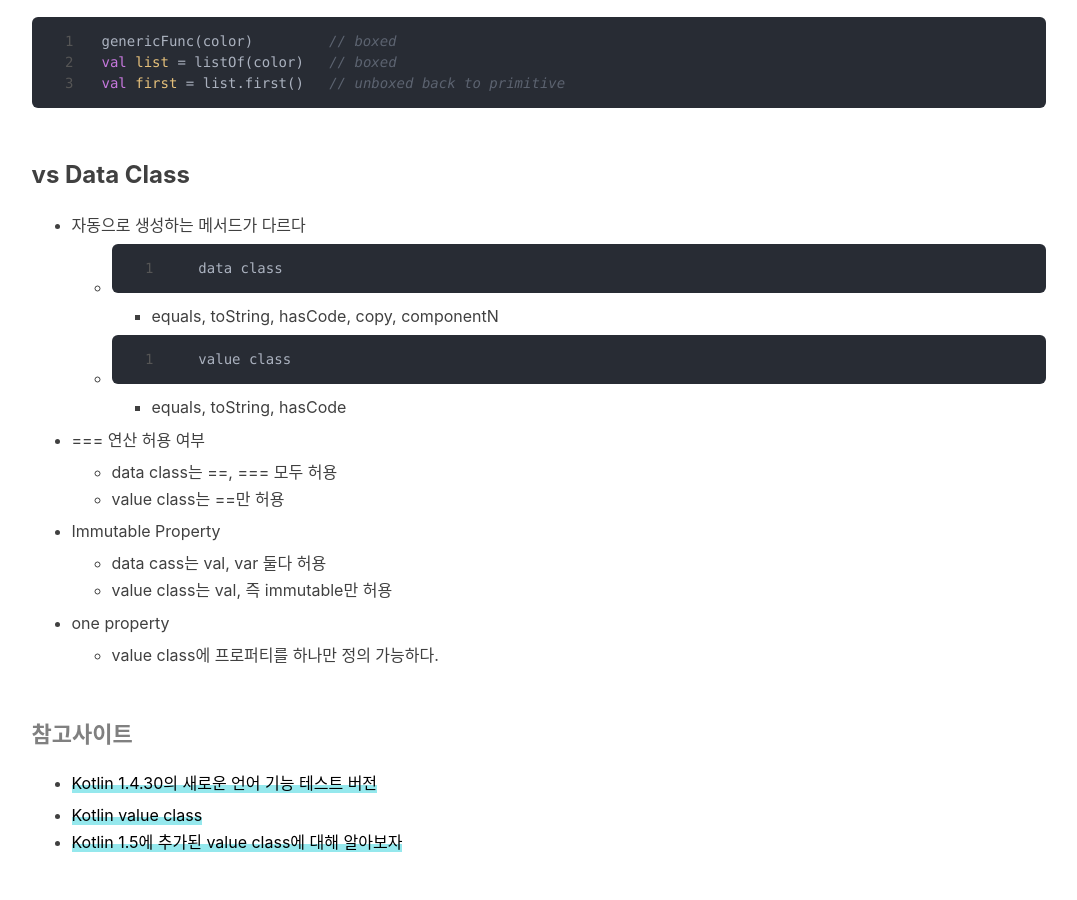
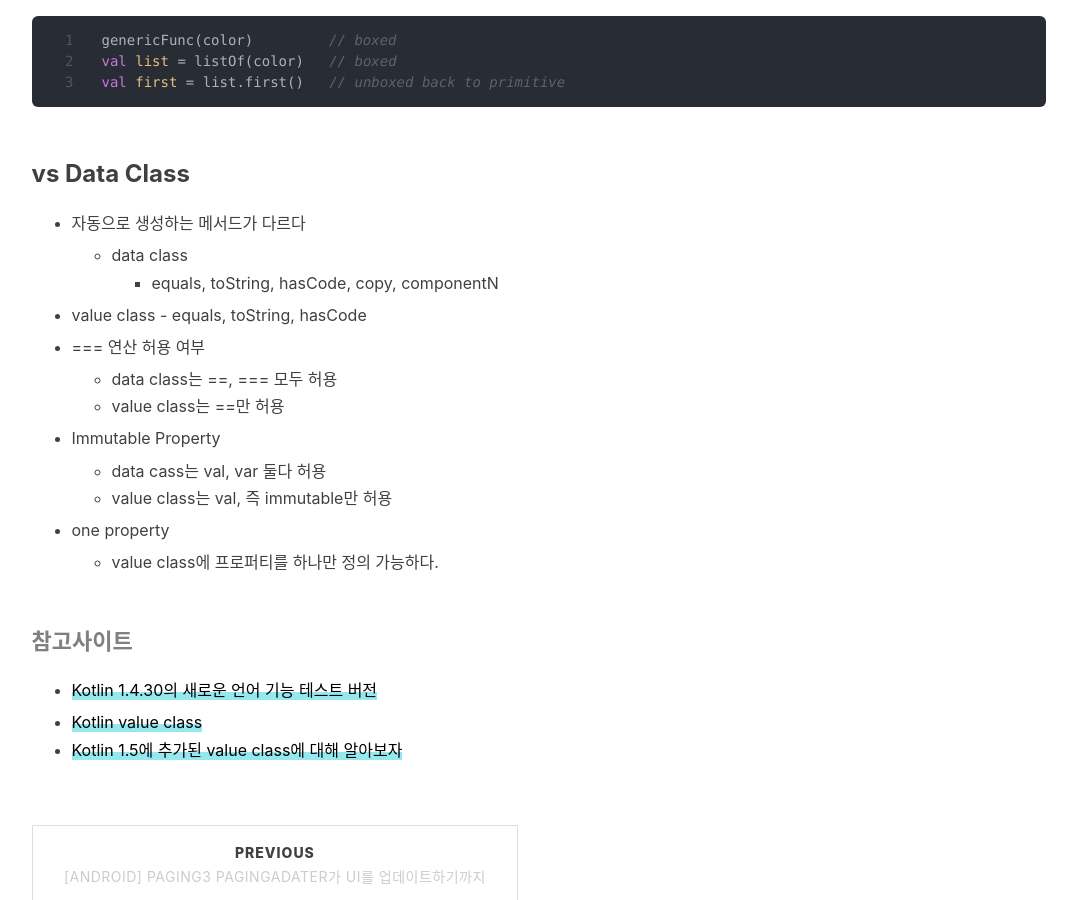
Before and after one commit to dongsik93/dongsik93.github.io, a Jekyll site: the page built from _posts/2022-08-10-til-kotlin-value-class.md, in a window 1280 px wide and 900 px high, scrolled down 3168 px. Shown: the whole window, without its empty margins (121-1198 px from the left). Built offline with Jekyll 4.4.1, drawn with Linux system fonts in a browser that asks for light colours; nearby versions of some CDN libraries; comment, search, counter and statistics services are not loaded.

````diff
--- a/_posts/2022-08-10-til-kotlin-value-class.md
+++ b/_posts/2022-08-10-til-kotlin-value-class.md
@@ -22,9 +22,9 @@ comments: true
 ```kotlin
 @JvmInline
 value class Color private constructor(val rgb: Int) {
-		companion object {
-				fun rgb(rgb: Int) = Color(rgb)
-		}
+  companion object {
+    fun rgb(rgb: Int) = Color(rgb)
+  }
 }
 ```
 
@@ -66,9 +66,9 @@ changeBackground(Color.rgb(000000))
 ```kotlin
 @JvmInline
 value class Color private constructor(val rgb: Int) {
-		companion object {
-				fun rgb(rgb: Int) = Color(rgb)
-		}
+  companion object {
+    fun rgb(rgb: Int) = Color(rgb)
+  }
 }
 ```
 
@@ -77,9 +77,7 @@ value class Color private constructor(val rgb: Int) {
 - value 키워드를 통해 value class를 정의할 수 있다
 - 이렇게 정의된 value class는 컴파일러에 의해 최적화의 대상이 된다
 
-```
-@JvmInline Annotation
-```
+`@JvmInline Annotation`
 
 - Specifies that given value class is inline class라는 설명이 되어있다
 
@@ -129,16 +127,10 @@ val first = list.first()   // unboxed back to primitive
 
 - 자동으로 생성하는 메서드가 다르다
 
-    - ```
-        data class
-        ```
-
+    - data class
         - equals, toString, hasCode, copy, componentN
 
-    - ```
-        value class
-        ```
-
+- value class
         - equals, toString, hasCode
 
 - === 연산 허용 여부
````
